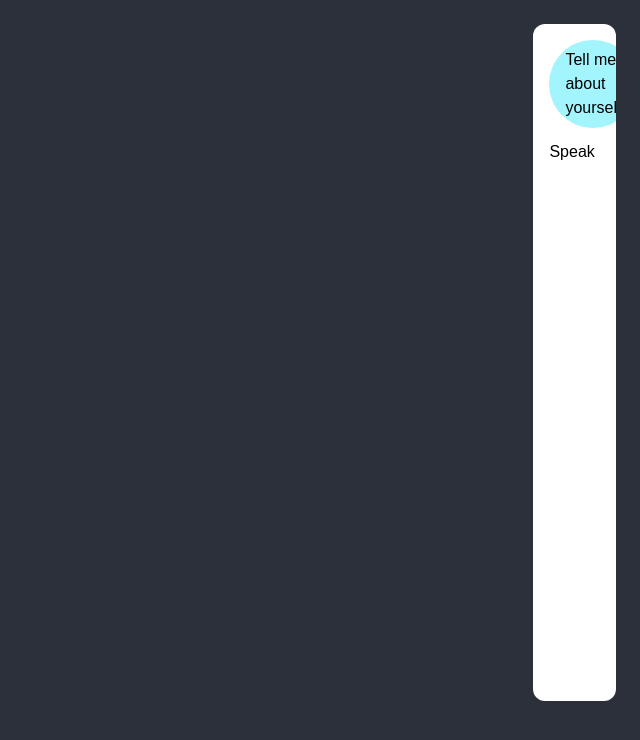
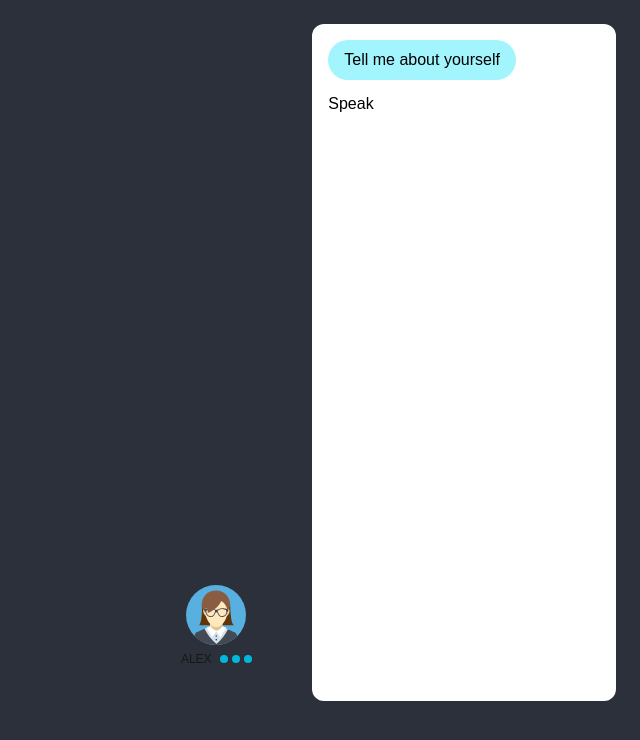
Before and after one commit to VincentHuynh1016/Interview_Prep, a Next.js app: page /interview in a window 1280 px wide. Both pictures are taken after a click on the button "Join call". Shown: the top 740 px of the page, without its empty margins (640-1280 px from the left). Built offline with nearby package versions, Linux system fonts and the light colour scheme; no server answers.

Commit message:
Add Interviewer Icon on bottom right of video and voice indicator

```diff
--- a/app/interview/page.tsx
+++ b/app/interview/page.tsx
@@ -17,6 +17,9 @@ export default function InterviewPage() {
   const [qIndex, setQIndex] = useState(0);
   //To check if the interview has started
   const [started, setStarted] = useState(false);
+
+  //Is Speaking state
+  const [isSpeaking, setIsSpeaking] = useState(false);
 
   //Unlocks audio on first user interaction
   function unlockAudioOnce() {
@@ -62,6 +65,8 @@ export default function InterviewPage() {
 
     //Get the most recent
     const utter = new SpeechSynthesisUtterance(text);
+    utter.onstart = () => setIsSpeaking(true);
+    utter.onend = () => setIsSpeaking(false);
     synth.speak(utter);
   }
 
@@ -107,11 +112,42 @@ export default function InterviewPage() {
       className="flex h-screen p-6 gap-4"
       style={{ backgroundColor: "rgb(43, 48, 59)" }}
     >
-      <video
-        ref={videoRef}
-        autoPlay
-        className="w-[92%] h-[90%] rounded-xl object-cover"
-      />
+      <div className="relative w-[92%] h-[90%]">
+        <video
+          ref={videoRef}
+          autoPlay
+          className="w-full h-full rounded-xl object-cover"
+        />
+
+        {started && (
+          <div
+            className="absolute bottom-4 right-4 px-3 py-7 rounded-lg size-32 place-items-center"
+            style={{ backgroundColor: "rgb(43, 48, 59)" }}
+          >
+            <Image
+              src="/interviewer_icon.svg"
+              alt="interviewer_icon"
+              width={60}
+              height={60}
+            />
+            <div className="flex items-center text-xs py-2 gap-2 leading-none">
+              <p>ALEX</p>
+              <div className="flex gap-1 ">
+                {[0, 150, 300].map((d, i) => (
+                  <span
+                    key={i}
+                    className={`
+        bg-cyan-500 rounded-full transition-all duration-200
+        ${isSpeaking ? "w-1 h-4 animate-bounce" : "w-2 h-2"}
+      `}
+                    style={isSpeaking ? { animationDelay: `${d}ms` } : {}}
+                  />
+                ))}
+              </div>
+            </div>
+          </div>
+        )}
+      </div>
 
       {!started ? (
         <div className="w-[30%] h-[90%] flex flex-col justify-center items-center bg-white rounded-xl text-black">
```
